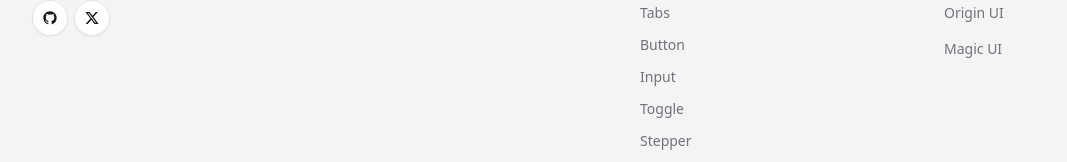
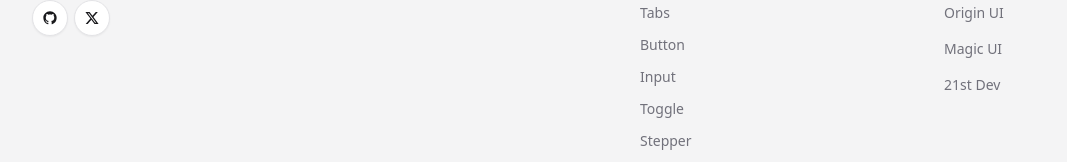
Before and after one commit to mateusmachry/microinteractionsui, a Next.js app: page / in a window 1280 px wide. Shown: the part 1613-1775 px from the top of the page, without its empty margins (16-1083 px from the left). Built offline with nearby package versions, Linux system fonts and the light colour scheme.

Commit message:
added footer link

```diff
--- a/src/shared/footer.tsx
+++ b/src/shared/footer.tsx
@@ -80,6 +80,12 @@ export function Footer() {
                         >
                             <span className="text-muted-foreground hover:text-primary text-sm">Magic UI</span>
                         </Link>
+                        <Link
+                            href="https://21st.dev/components"
+                            target="_blank"
+                        >
+                            <span className="text-muted-foreground hover:text-primary text-sm">21st Dev</span>
+                        </Link>
                     </div>
                 </div>
             </div>
```
